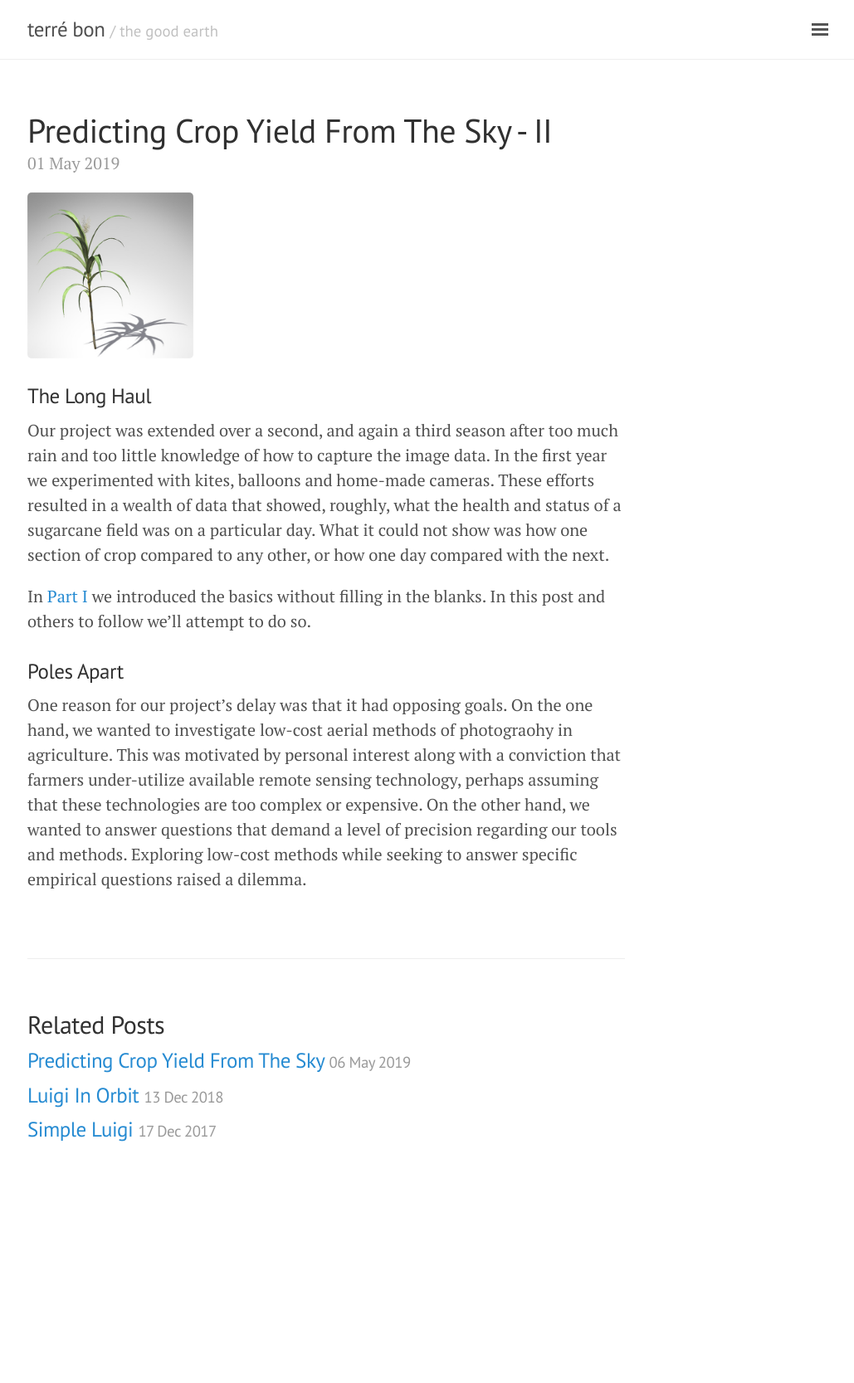
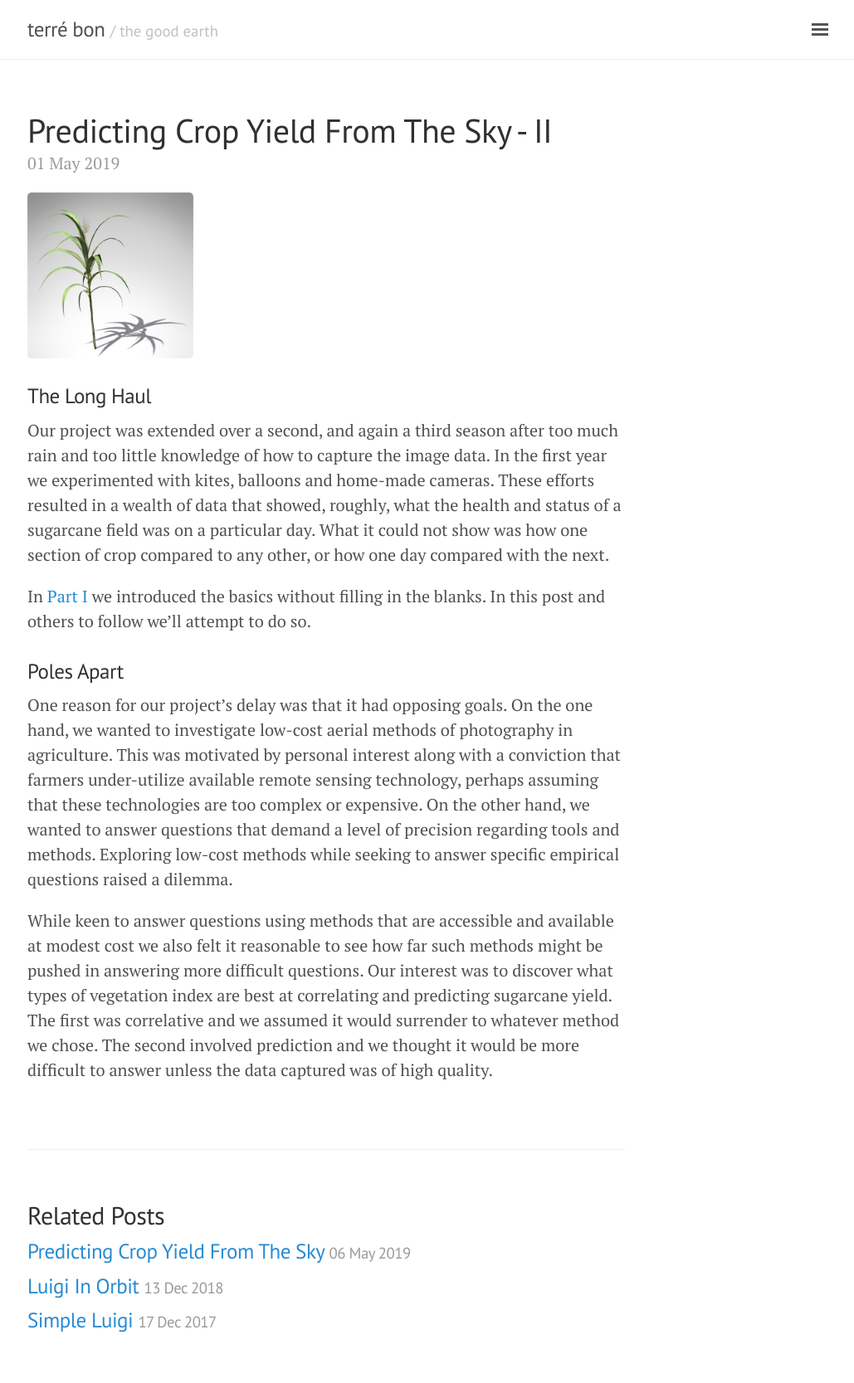
Before and after one commit to geraldmc/geraldmc.github.io, a Jekyll site: the page built from _posts/2019-05-01-predicting-yield-2.md, in a window 1280 px wide. Shown: the whole page at 83% size, without its empty margins (247-1276 px from the left). Built offline with Jekyll 4.4.1, drawn with Linux system fonts in a browser that asks for light colours; before the commit the page ends 1437 px from its top, so only the background shows below that.

Commit message:
updates part 2

```diff
--- a/_posts/2019-05-01-predicting-yield-2.md
+++ b/_posts/2019-05-01-predicting-yield-2.md
@@ -13,4 +13,6 @@ In [Part I](https://geraldmc.github.io/2019/05/06/predicting-yield-1/) we introd
 
 ### Poles Apart
 
-One reason for our project's delay was that it had opposing goals. On the one hand, we wanted to investigate low-cost aerial methods of photograohy in agriculture. This was motivated by personal interest along with a conviction that farmers under-utilize available remote sensing technology, perhaps assuming that these technologies are too complex or expensive. On the other hand, we wanted to answer questions that demand a level of precision regarding our tools and methods. Exploring low-cost methods while seeking to answer specific empirical questions raised a dilemma.
+One reason for our project's delay was that it had opposing goals. On the one hand, we wanted to investigate low-cost aerial methods of photography in agriculture. This was motivated by personal interest along with a conviction that farmers under-utilize available remote sensing technology, perhaps assuming that these technologies are too complex or expensive. On the other hand, we wanted to answer questions that demand a level of precision regarding tools and methods. Exploring low-cost methods while seeking to answer specific empirical questions raised a dilemma.
+
+While keen to answer questions using methods that are accessible and available at modest cost we also felt it reasonable to see how far such methods might be pushed in answering more difficult questions. Our interest was to discover what types of vegetation index are best at correlating and predicting sugarcane yield. The first was correlative and we assumed it would surrender to whatever method we chose. The second involved prediction and we thought it would be more difficult to answer unless the data captured was of high quality.
```
